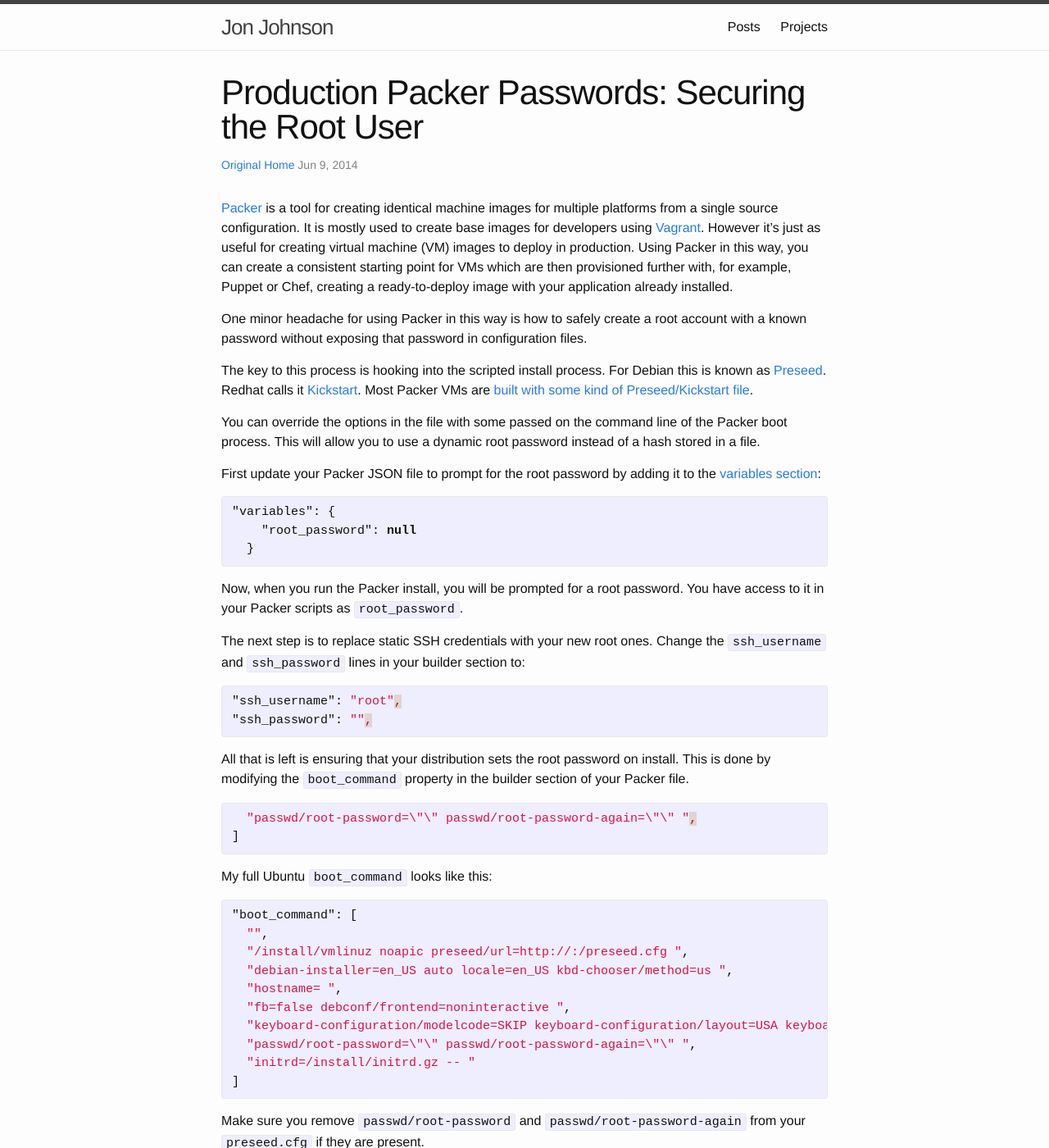
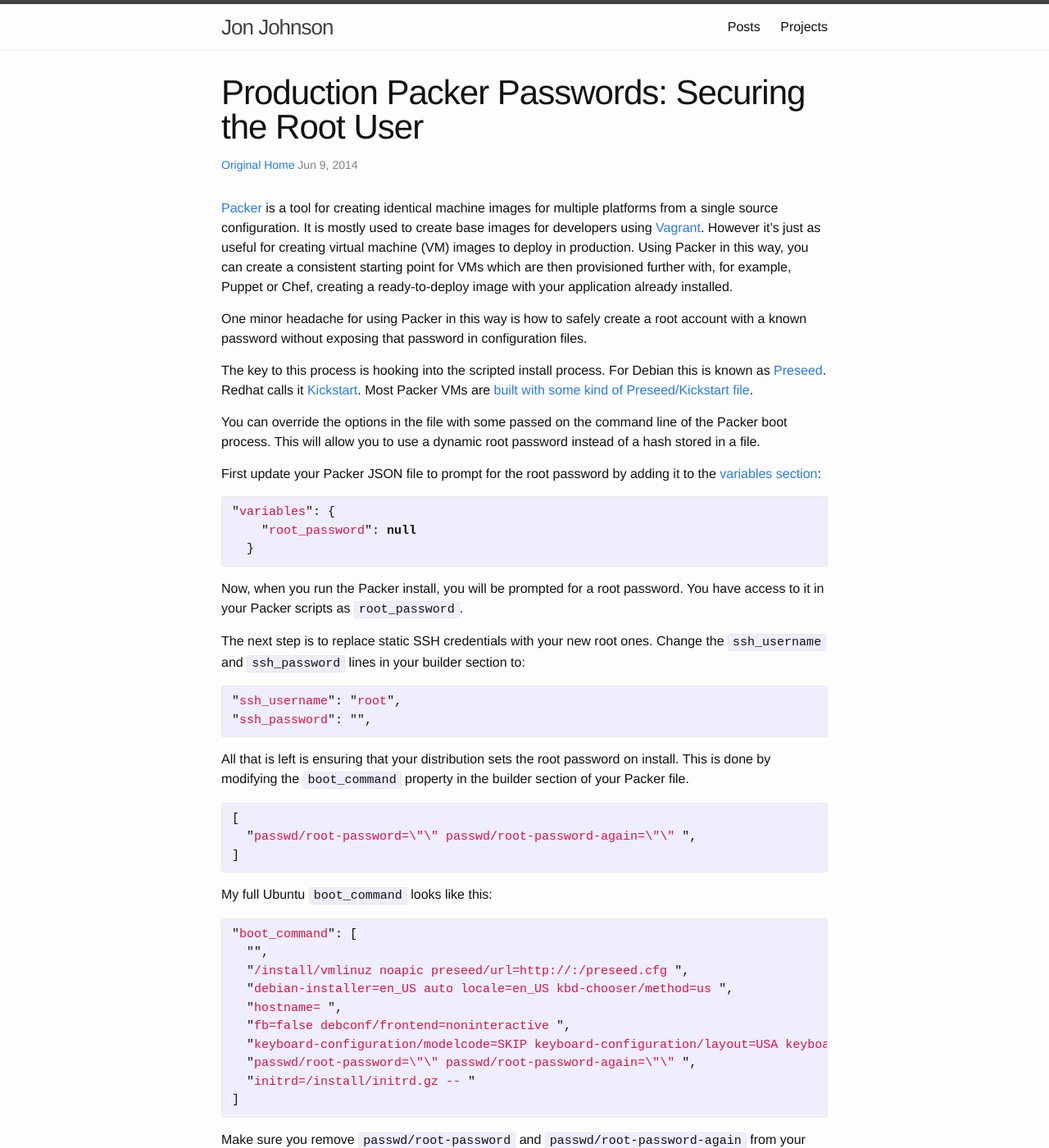
Before and after one commit to jrjohnson/website, a Jekyll site: the page built from _posts/2014-06-09-production-packer-passwords.markdown, in a window 1280 px wide and 1400 px high. Shown: the whole window at 82% size. Built offline with Jekyll 4.4.1, drawn with Linux system fonts in a browser that asks for light colours.

Commit message:
fix syntax on post

````diff
--- a/_posts/2014-06-09-production-packer-passwords.markdown
+++ b/_posts/2014-06-09-production-packer-passwords.markdown
@@ -14,7 +14,7 @@
 You can override the options in the file with some passed on the command line of the Packer boot process. This will allow you to use a dynamic root password instead of a hash stored in a file.
 
 First update your Packer JSON file to prompt for the root password by adding it to the [variables section](http://www.packer.io/docs/templates/user-variables.html):
-{% highlight json %}
+{% highlight javascript %}
 "variables": {
     "root_password": null
   }
@@ -23,19 +23,20 @@
 
 The next step is to replace static SSH credentials with your new root ones. Change the ```ssh_username``` and ```ssh_password``` lines in your builder section to:
 
-{% highlight json %}
+{% highlight javascript %}
 "ssh_username": "root",
 "ssh_password": "{{user `root_password`}}",
 {% endhighlight %}
 
 All that is left is ensuring that your distribution sets the root password on install. This is done by modifying the ```boot_command``` property in the builder section of your Packer file.
-{% highlight json %}
+{% highlight javascript %}
+[
   "passwd/root-password=\"{{user `root_password`}}\" passwd/root-password-again=\"{{user `root_password`}}\" ",
 ]
 {% endhighlight %}
 
 My full Ubuntu ```boot_command``` looks like this:
-{% highlight json %}
+{% highlight javascript %}
 "boot_command": [
   "",
   "/install/vmlinuz noapic preseed/url=http://{{ .HTTPIP }}:{{ .HTTPPort }}/preseed.cfg ",
````
